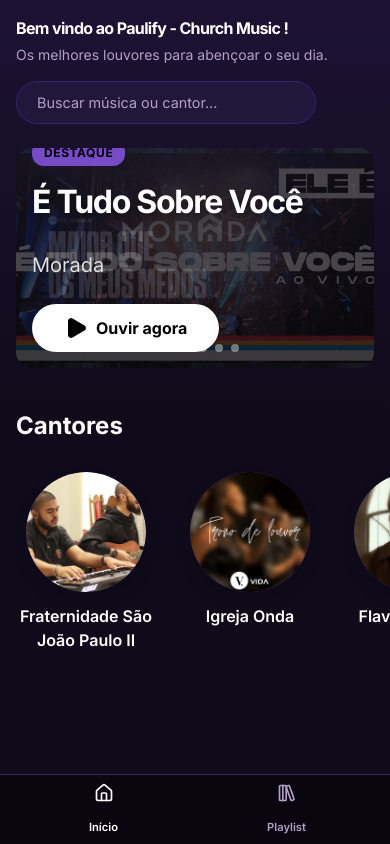
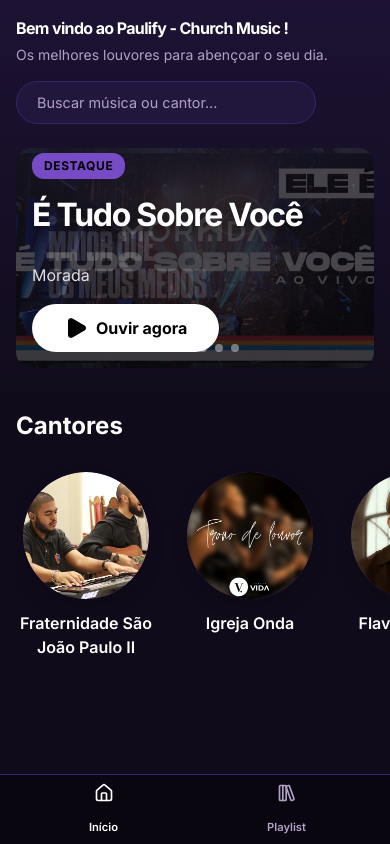
Before and after one commit to PaulinhoFT/PAULIFY-CHURCH-MUSIC, a React (Vite) app: page / in a window 390 px wide. Built offline with nearby package versions, Linux system fonts and the light colour scheme.

Commit message:
UI: Improve responsiveness to prevent vertical scrolling on desktop viewports

```diff
--- a/src/components/Home.css
+++ b/src/components/Home.css
@@ -8,12 +8,12 @@
 .hero-banner {
   position: relative;
   width: 100%;
-  height: 320px;
+  height: clamp(220px, 35vh, 320px);
   border-radius: 16px;
   overflow: hidden;
   display: flex;
   align-items: flex-end;
-  padding: 32px;
+  padding: clamp(16px, 3vh, 32px);
 }
 
 .hero-image {
@@ -85,7 +85,7 @@
 }
 
 .hero-title {
-  font-size: 3rem;
+  font-size: clamp(2rem, 5vw, 3rem);
   font-weight: 800;
   color: #fff;
   margin-bottom: 8px;
@@ -93,9 +93,9 @@
 }
 
 .hero-artist {
-  font-size: 1.25rem;
+  font-size: clamp(1rem, 2vw, 1.25rem);
   color: #e0e0e0;
-  margin-bottom: 24px;
+  margin-bottom: clamp(12px, 2vh, 24px);
 }
 
 .hero-play-btn {
@@ -158,8 +158,8 @@
 }
 
 .artist-circle {
-  width: 120px;
-  height: 120px;
+  width: clamp(90px, 15vh, 140px);
+  height: clamp(90px, 15vh, 140px);
   border-radius: 50%;
   background-color: var(--bg-elevated);
   display: flex;
```
